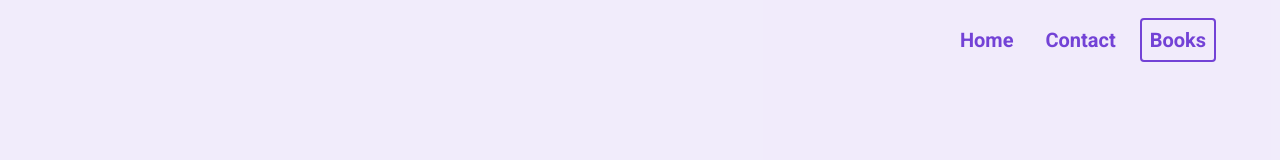
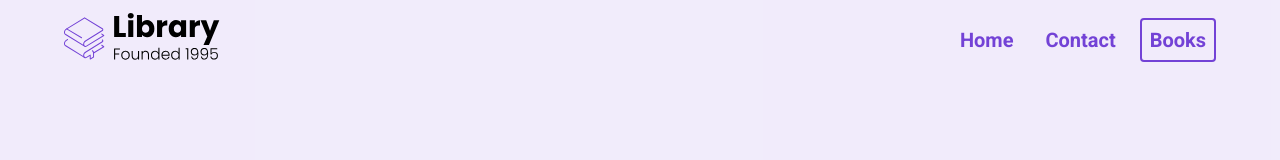
Before and after one commit to elizabeth-1212/Library, a plain HTML site: page index.html in a window 1280 px wide. Drawn offline with Linux system fonts and the light colour scheme; the site is published under a folder, as on GitHub Pages, so addresses that start at the root find nothing.

Commit message:
Library3

```diff
--- a/index.html
+++ b/index.html
@@ -10,7 +10,7 @@
     <section id="landing">
       <nav>
         <div class="nav__container">
-          <img class="logo" src="/assets/Library.svg" alt="" />
+          <img class="logo" src="./assets/Library.svg" alt="" />
           <ul class="nav__links">
             <li><a href="#" class="nav__link">Home</a></li>
             <li><a href="#" class="nav__link">Contact</a></li>
```
